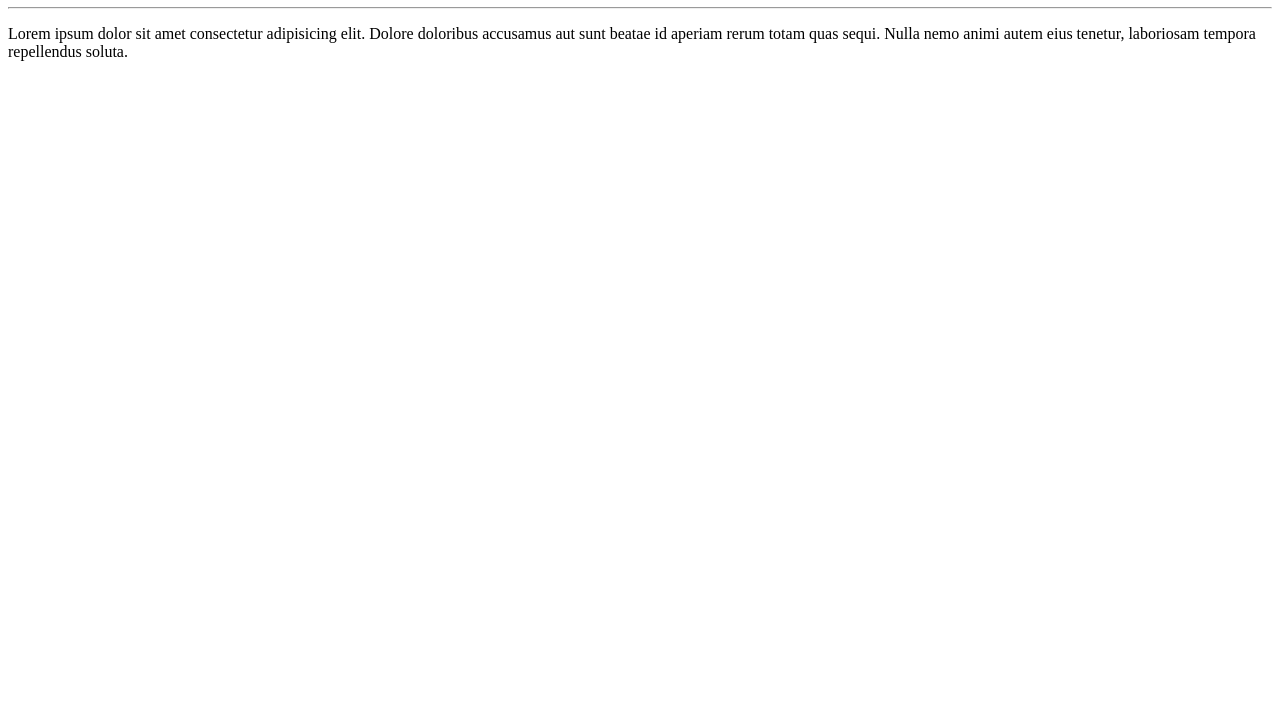
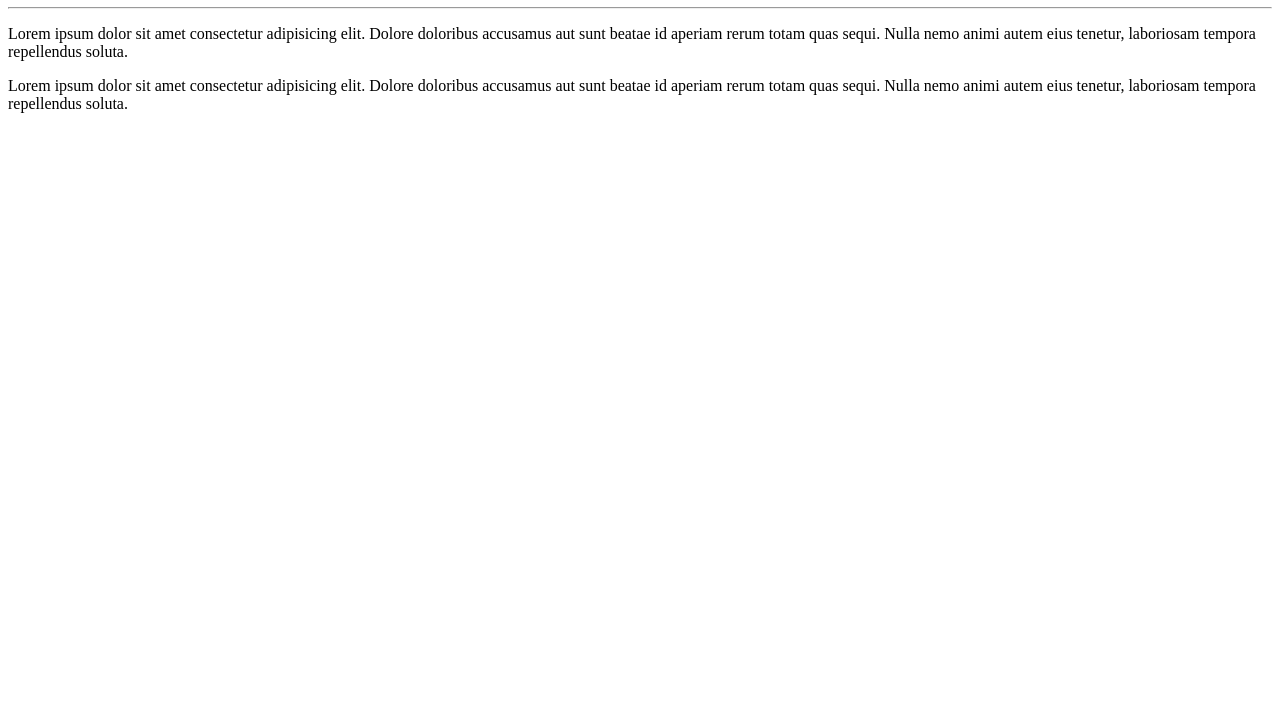
Before and after one commit to jefersonbritodeoliveira/voxseg, a plain HTML site: page site/index.html in a window 1280 px wide. Shown: the part 73-800 px from the top of the page. Drawn offline with Linux system fonts and the light colour scheme.

Commit message:
adcionei um paragrafo

```diff
--- a/site/index.html
+++ b/site/index.html
@@ -9,5 +9,6 @@
 <h1>Olá mundo</h1>
 <hr>
 <p>Lorem ipsum dolor sit amet consectetur adipisicing elit. Dolore doloribus accusamus aut sunt beatae id aperiam rerum totam quas sequi. Nulla nemo animi autem eius tenetur, laboriosam tempora repellendus soluta.</p>
+<p>Lorem ipsum dolor sit amet consectetur adipisicing elit. Dolore doloribus accusamus aut sunt beatae id aperiam rerum totam quas sequi. Nulla nemo animi autem eius tenetur, laboriosam tempora repellendus soluta.</p>
 </body>
 </html>
```
